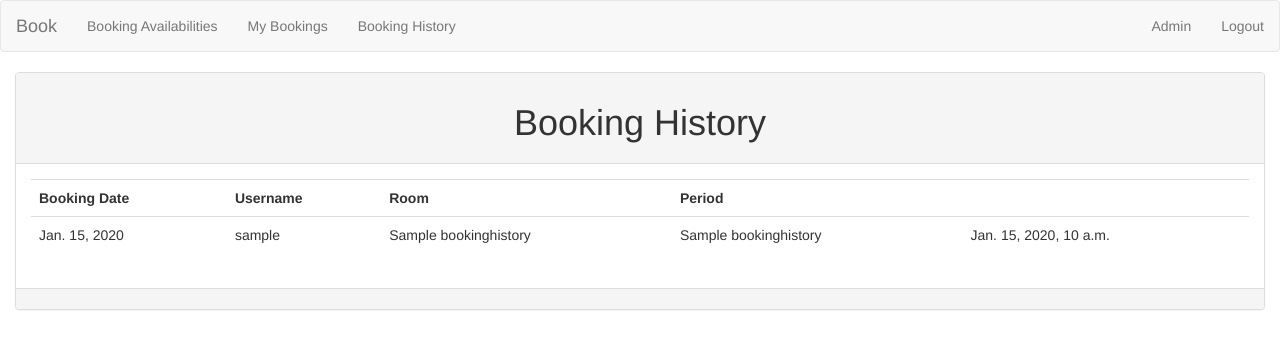
After one commit to lawrencepeters/roomBooking, a Django app: page /bookhistory in a window 1280 px wide. The commit adds this page. Shown: the top 349 px of the page. Run offline with Django 3.2, Linux system fonts and the light colour scheme; a user stored in the database is signed in; tables that the repository leaves empty hold one stand-in row (values such as "Sample post"); some libraries are stand-ins or nearby versions.

Commit message:
This code isn't the only thing immabout to commit

```diff
--- a/booking/templates/base_generic.html
+++ b/booking/templates/base_generic.html
@@ -64,8 +64,9 @@ $.ajaxSetup({
             <a class="navbar-brand" href="{% url 'index' %}">Book</a>
           </div>
           <ul class="nav navbar-nav">
-            <li><a href="{% url 'viewbookings' %}">View Bookings</a></li>
+            <li><a href="{% url 'viewbookings' %}">Booking Availabilities</a></li>
             <li><a href="{% url 'mybookings' %}">My Bookings</a></li>
+            <li><a href="{% url 'bookHistory' %}">Booking History</a></li>
           </ul>
           <ul class="nav navbar-nav navbar-right">
             {% if user.is_superuser %}
--- /dev/null
+++ b/booking/templates/bookHistory.html
@@ -0,0 +1,31 @@
+{% extends "base_generic.html" %}
+
+{% block content %}
+<div class="container-fluid">
+    <div class="panel panel-default">
+        <div class="panel-heading"><h1 class="text-center">Booking History</h1></div>
+        <div class="panel-body">
+
+            <table class="table" style="width:100%">
+                <tr>
+                    <th>Booking Date</th>
+                    <th>Username</th>
+                    <th>Room</th>
+                    <th>Period</th>
+                    <th></th>
+                </tr>
+                {% for booking in bookHistory %}
+                    <tr>
+                        <td>{{ booking.date }}</td>
+                        <td>{{ booking.username}}
+                        <td>{{ booking.roomName }}</td>
+                        <td>{{ booking.periodName }}</td>
+                        <td>{{ booking.timestamp }}</td>
+                    </tr>
+                {% endfor %}
+            </table>
+        </div>
+        <div class="panel-footer"></div>
+    </div>
+</div>
+{% endblock %}
--- a/booking/urls.py
+++ b/booking/urls.py
@@ -8,5 +8,6 @@ urlpatterns = [
     url('viewbookings', views.viewbookings, name='viewbookings'),
     url('find', views.find, name='find'),
     url('mybookings', views.mybookings, name='mybookings'),
-    url('bookARoom', views.bookARoom, name='bookARoom')
+    url('bookARoom', views.bookARoom, name='bookARoom'),
+    url('bookhistory', views.bookHistory, name='bookHistory')
 ]
--- a/booking/views.py
+++ b/booking/views.py
@@ -133,10 +133,25 @@ def mybookings(request):
 
 @login_required
 def bookARoom(request):
+    pprint.pprint(request.POST)
 
     bookingDate = request.POST['bookDate']
     period = Period.objects.filter(periodID = request.POST['periodID']).get()
     room = Room.objects.filter(roomID = request.POST['roomID']).get()
     b = Booking(date = bookingDate, room = room, period = period, user = request.user)
     b.save()
+    bh = BookingHistory(date = bookingDate, roomName = room.roomName, periodName = period.periodName, username = request.user.username)
+    bh.save()
     return HttpResponse()
+
+@login_required
+def bookHistory(request):
+    bookHistory = BookingHistory.objects.values()
+
+    pprint.pprint(bookHistory)
+
+    return render(
+        request,
+        'bookHistory.html',
+        context = {'bookHistory': bookHistory}
+    )
```
Also changed, not shown: booking/models.py (+18 -6 lines), booking/migrations/0003_auto_20180311_1657.py (added), booking/migrations/0004_auto_20180311_1722.py (added), booking/migrations/0005_auto_20180311_1728.py (added), booking/migrations/0006_auto_20180311_1730.py (added), booking/migrations/0007_auto_20180311_1737.py (added).
